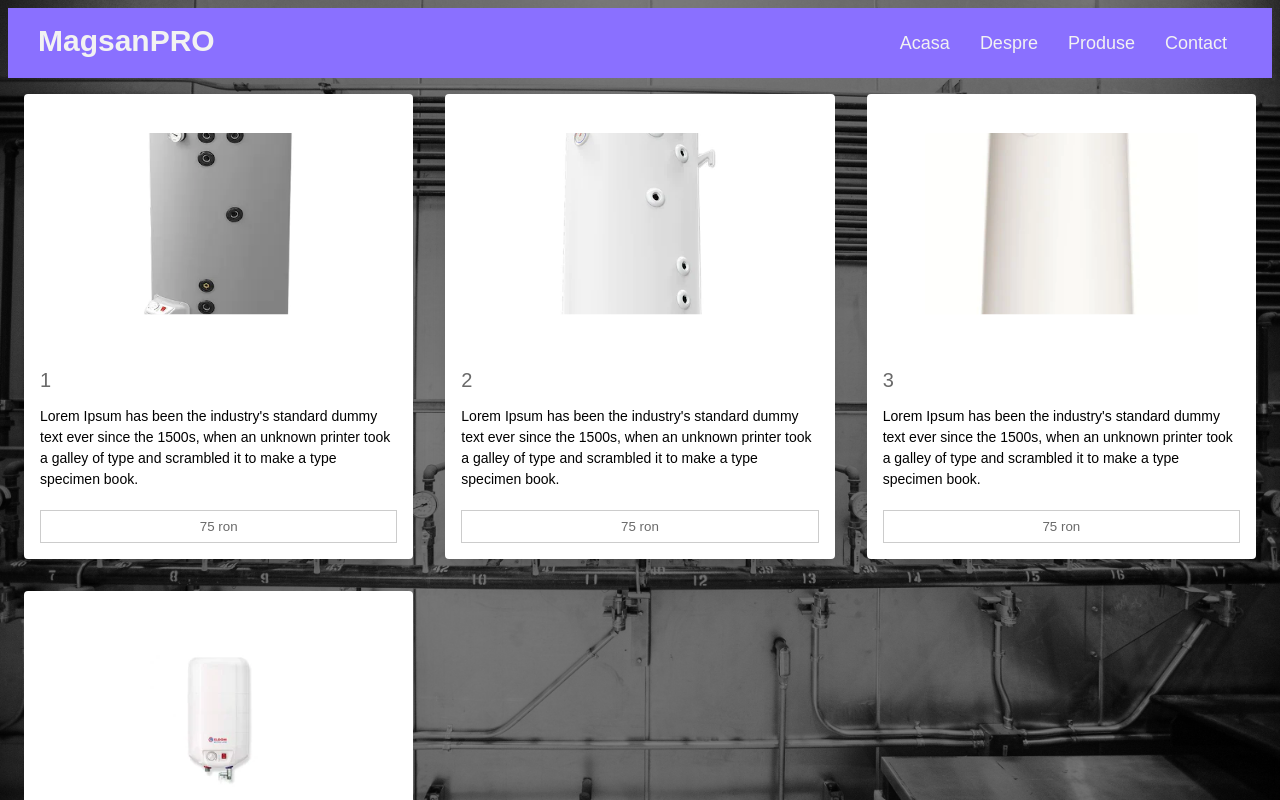
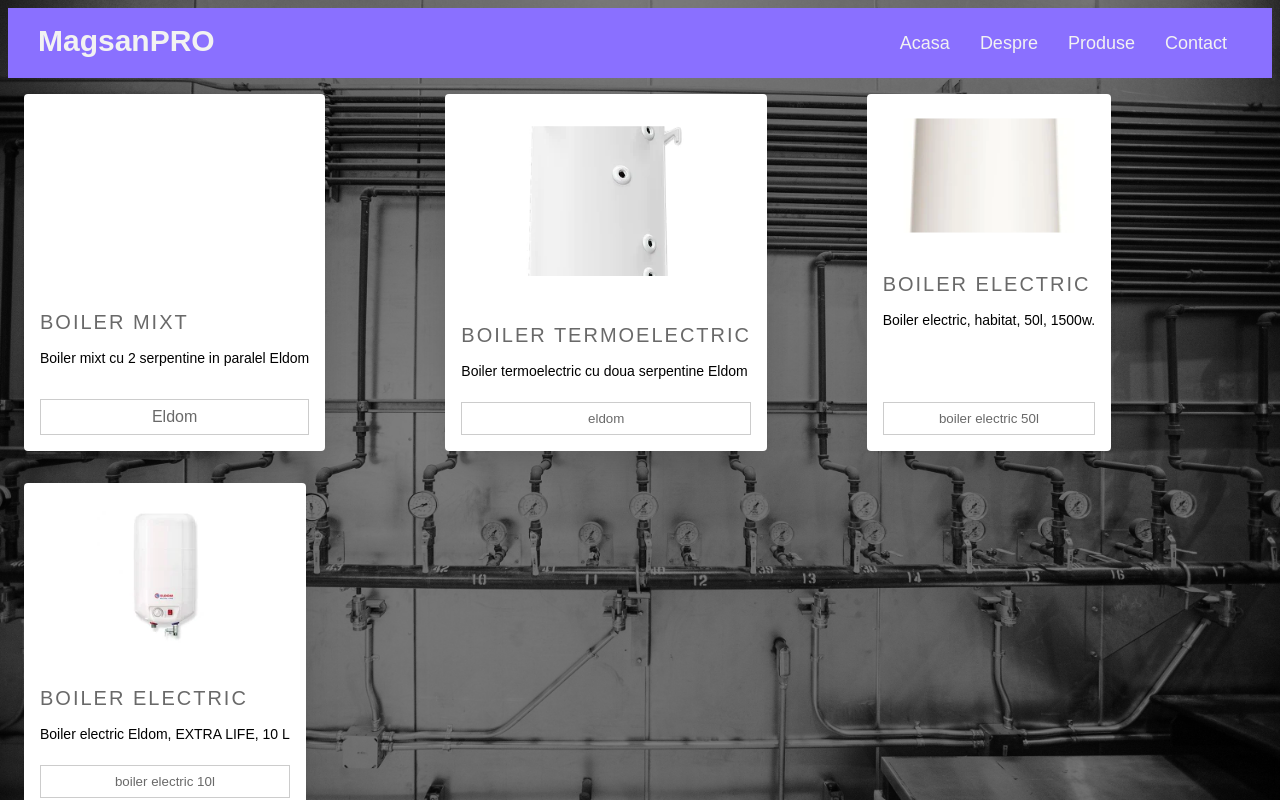
Before and after one commit to steliancardos/magsan-pro, an Angular app: page /produse-boilere in a window 1280 px wide. Shown: the top 800 px of the page. Built offline with nearby package versions, Linux system fonts and the light colour scheme.

Commit message:
added description and content

```diff
--- a/src/app/boilere/boilere.component.css
+++ b/src/app/boilere/boilere.component.css
@@ -117,3 +117,10 @@ img {
   line-height: 1.5;
   margin-bottom: 1.25rem;
 }
+.card__footer{
+  background-color: white;
+  border: 1px solid #cccccc;
+  color: #696969;
+  padding: 0.5rem;
+  text-align: center;
+}
--- a/src/app/boilere/boilere.component.html
+++ b/src/app/boilere/boilere.component.html
@@ -1,11 +1,11 @@
 <ul class="cards">
     <li class="cards__item">
       <div class="card">
-        <div class="card__image card__image--1"></div>
+        <div class="card__image card__image--10"></div>
         <div class="card__content">
-          <div class="card__title">1</div>
-          <p class="card__text">Lorem Ipsum has been the industry's standard dummy text ever since the 1500s, when an unknown printer took a galley of type and scrambled it to make a type specimen book.</p>
-          <button class="btn btn--block card__btn">75 RON</button>
+          <div class="card__title">Boiler mixt</div>
+          <p class="card__text">Boiler mixt cu 2 serpentine in paralel Eldom</p>
+          <div class="card__footer">Eldom</div>
         </div>
       </div>
     </li>
@@ -13,9 +13,9 @@
       <div class="card">
         <div class="card__image card__image--2"></div>
         <div class="card__content">
-          <div class="card__title">2</div>
-          <p class="card__text">Lorem Ipsum has been the industry's standard dummy text ever since the 1500s, when an unknown printer took a galley of type and scrambled it to make a type specimen book.</p>
-          <button class="btn btn--block card__btn">75 RON</button>
+          <div class="card__title">Boiler termoelectric</div>
+          <p class="card__text">Boiler termoelectric cu doua serpentine Eldom</p>
+          <button class="btn btn--block card__btn">Eldom</button>
         </div>
       </div>
     </li>
@@ -23,9 +23,9 @@
       <div class="card">
         <div class="card__image card__image--3"></div>
         <div class="card__content">
-          <div class="card__title">3</div>
-          <p class="card__text">Lorem Ipsum has been the industry's standard dummy text ever since the 1500s, when an unknown printer took a galley of type and scrambled it to make a type specimen book.</p>
-          <button class="btn btn--block card__btn">75 RON</button>
+          <div class="card__title">Boiler electric</div>
+          <p class="card__text">Boiler electric, habitat, 50l, 1500w.</p>
+          <button class="btn btn--block card__btn">Boiler electric 50l</button>
         </div>
       </div>
     </li>
@@ -33,9 +33,9 @@
       <div class="card">
         <div class="card__image card__image--4"></div>
         <div class="card__content">
-          <div class="card__title">4</div>
-          <p class="card__text">Lorem Ipsum has been the industry's standard dummy text ever since the 1500s, when an unknown printer took a galley of type and scrambled it to make a type specimen book.</p>
-          <button class="btn btn--block card__btn">75 RON</button>
+          <div class="card__title">Boiler electric</div>
+          <p class="card__text">Boiler electric Eldom, EXTRA LIFE, 10 L</p>
+          <button class="btn btn--block card__btn">Boiler electric 10L</button>
         </div>
       </div>
     </li>
```
